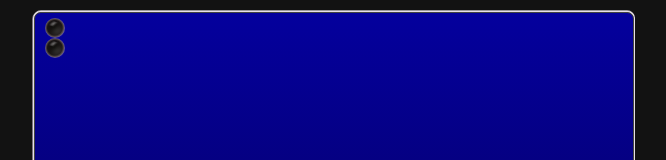
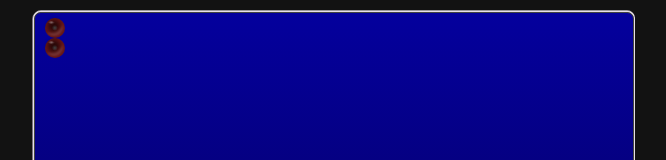
Before and after one commit to ryuzo-nakata/portfolio-ff7, a Nuxt app: page /materia in a window 1280 px wide. Shown: the top 160 px of the page, without its empty margins (306-972 px from the left). Built offline with nearby package versions, Linux system fonts and the light colour scheme.

Commit message:
create materia css

```diff
--- a/components/parts/MateriaParts.vue
+++ b/components/parts/MateriaParts.vue
@@ -1,8 +1,9 @@
 <template>
   <div class="wrapper">
-    <div class="tapioka" />
+    <div class="materia" />
+    <div class="downlight1" />
     <div class="highlight2" />
-    <div class="highlight4" />
+    <div class="highlight3" />
     <!-- <div class="shadow" />
     <div class="dropshadow" /> -->
   </div>
@@ -35,49 +36,54 @@ body {
   height: 20px;
   position: relative;
 }
-.tapioka {
+.materia {
   width: 20px;
   height: 20px;
   z-index: 0;
   border-radius: 50%;
   background: radial-gradient(
     closest-side at 49% 49%,
-    rgba(4, 4, 0, 1) 0%,
-    rgba(25, 21, 21, 1) 75%,
-    rgba(90, 77, 77, 1) 92%,
-    rgba(150, 135, 135, 0.6) 98%
+    rgba(150, 150, 150, 1) 0%,
+    rgba(100, 21, 21, 1) 30%
   );
+}
+.downlight1 {
+  position: absolute;
+  top: 10%;
+  left: 15%;
+  z-index: 1;
+  width: 12px;
+  height: 12px;
+  background: rgba(0, 0, 0, 1);
+  border-radius: 50%;
+  filter: blur(2px);
+  opacity: 0.6;
 }
 .highlight2 {
   position: absolute;
-  top: 25%;
-  left: 30%;
+  top: 20%;
+  left: 25%;
   z-index: 1;
-  width: 6px;
-  height: 2px;
+  width: 3px;
+  height: 1px;
   border-radius: 50%;
   border-top: 0.5px solid #fff;
   transform: rotate(-70deg) scaleX(0.9) scaleY(1.5) skewY(18deg);
   filter: blur(0.6px);
 }
-.highlight4 {
+.highlight3 {
   position: absolute;
-  top: 38%;
-  left: 30%;
-  z-index: 1;
-  width: 12.2px;
-  height: 9px;
-  background: radial-gradient(
-    farthest-side at center,
-    rgba(255, 255, 255, 1) 0%,
-    rgba(255, 255, 255, 1) 64%,
-    rgba(194, 132, 132, 0) 100%
-  );
+  top: 0%;
+  left: 0%;
+  width: 18px;
+  height: 18px;
+  background-color: transparent;
+  box-shadow: inset -3px -6px 0 -3px rgba(255, 255, 255, 1);
   border-radius: 50%;
-  transform: rotate(-20deg);
-  filter: blur(2px);
+  filter: blur(1px);
   opacity: 0.15;
 }
+
 .shadow {
   position: absolute;
   top: 69%;
```
